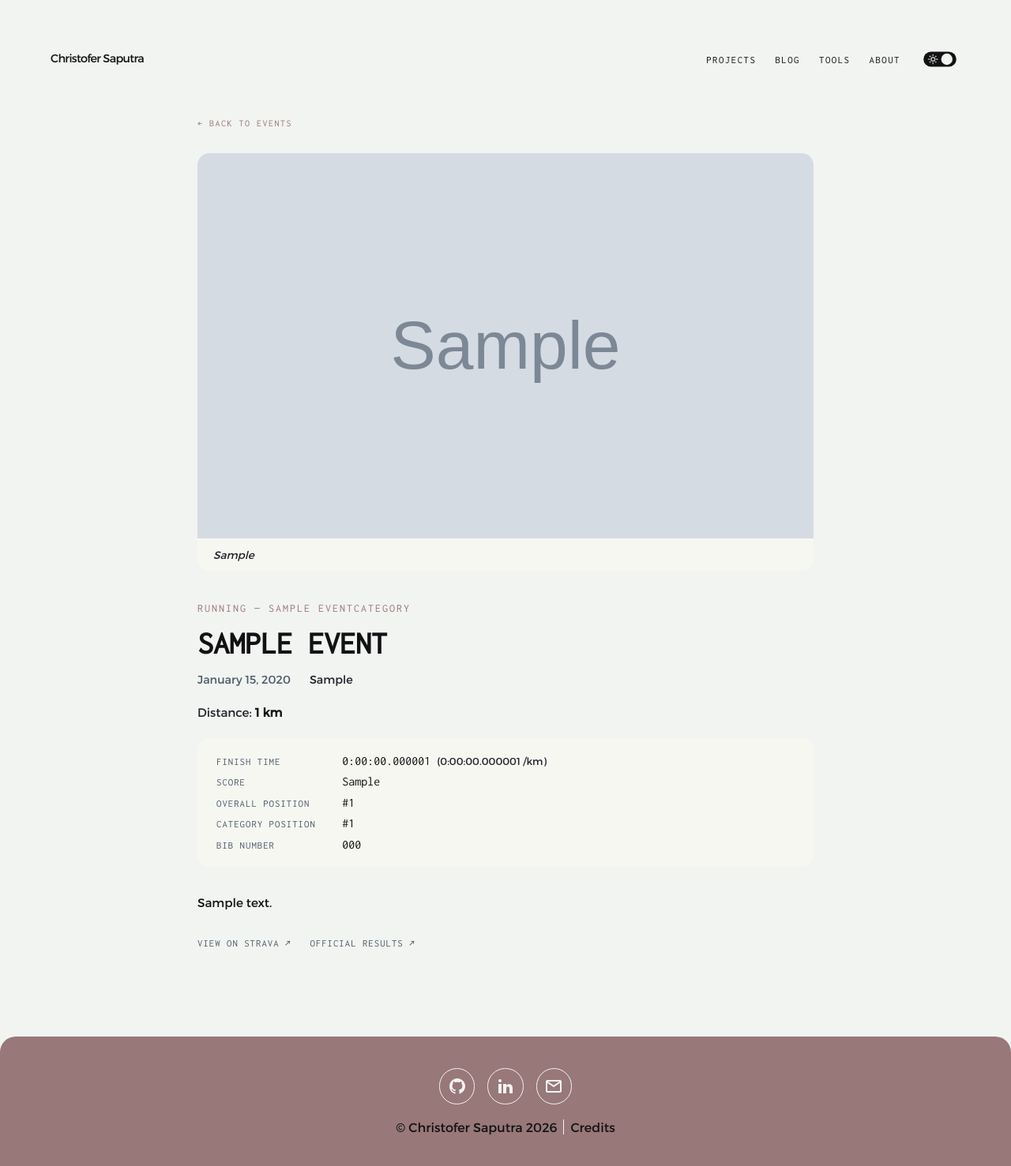
After one commit to chromium7/portfolio, a Django app: a page that uses templates/pages/event_detail.html in a window 1280 px wide. The commit adds this page. Shown: the whole page at 79% size. Run offline with Django 4.2, Linux system fonts and the light colour scheme; tables that the repository leaves empty hold one stand-in row (values such as "Sample post"); grey boxes marked "Sample" are stand-in pictures.

Commit message:
Event detail page (#28)
* refactor(#37): rename races page to events

* feat(#37): add events Django app with EventCategory, Event, and EventPhoto models

* feat(#37): show dynamic event data on events page from models

* fix(#37): remove 'rides' from events page, use 'Events' only

* fix(#37): remove 'rides' text, use 'Events' only

* feat(#37): remove pace_per_km field (now property), remove typical_distance_km, remove racket group, add strava_url

* feat(#37): add pagination to events page (6 per page)

* Event details page

* feat(APE-38): add slug field to Event, use slug for detail page URL

```diff
--- a/portfolio/apps/pages/urls.py
+++ b/portfolio/apps/pages/urls.py
@@ -11,4 +11,5 @@ urlpatterns = [
     path("tools/", views.ToolsView.as_view(), name="tools"),
     path("credits/", views.CreditsView.as_view(), name="credits"),
     path("events/", views.EventsView.as_view(), name="events"),
+    path("events/<slug:slug>/", views.EventDetailView.as_view(), name="event_detail"),
 ]
--- a/portfolio/apps/pages/views.py
+++ b/portfolio/apps/pages/views.py
@@ -1,7 +1,7 @@
 from typing import Any
 
 from django.db.models import QuerySet
-from django.views.generic import ListView, TemplateView
+from django.views.generic import DetailView, ListView, TemplateView
 
 from portfolio.apps.events.models import Event
 
@@ -41,3 +41,14 @@ class EventsView(ListView):
         categories = Event.objects.values_list("category__name", flat=True).distinct()
         context["categories"] = sorted(categories)
         return context
+
+
+class EventDetailView(DetailView):
+    model = Event
+    template_name = "pages/event_detail.html"
+    context_object_name = "event"
+    slug_field = "slug"
+    slug_url_kwarg = "slug"
+
+    def get_queryset(self) -> QuerySet[Event]:
+        return super().get_queryset().select_related("category").prefetch_related("photos")
--- a/static_files/css/pages/events.css
+++ b/static_files/css/pages/events.css
@@ -172,12 +184,254 @@
   color: var(--secondary-color);
 }
 
-@media (max-width: 600px) {
-  .race-card {
+/* ========== event detail ========== */
+
+.event-detail {
+  max-width: 780px;
+  margin: 18vh auto 10vh;
+}
+
+.event-detail__back {
+  font-family: var(--font-mono);
+  font-size: 0.75rem;
+  letter-spacing: 1.5px;
+  text-transform: uppercase;
+  color: var(--theme-secondary-color);
+  margin-bottom: var(--space-6);
+}
+
+/* ---------- carousel ---------- */
+
+.event-detail__carousel {
+  position: relative;
+  border-radius: var(--radius-lg);
+  overflow: hidden;
+  margin-bottom: 2.5rem;
+  background: var(--secondary-bg-color);
+}
+
+.event-detail__carousel-track {
+  display: flex;
+  transition: transform 0.4s ease;
+}
+
+.event-detail__carousel-slide {
+  flex: 0 0 100%;
+  min-width: 0;
+}
+
+.event-detail__carousel-slide img {
+  width: 100%;
+  aspect-ratio: 16 / 10;
+  object-fit: cover;
+  display: block;
+}
+
+.event-detail__carousel-caption {
+  padding: 0.75rem 1.25rem;
+  font-size: 0.85rem;
+  color: var(--secondary-color);
+  font-style: italic;
+}
+
+.event-detail__carousel-btn {
+  position: absolute;
+  top: 50%;
+  transform: translateY(-50%);
+  width: 40px;
+  height: 40px;
+  border-radius: 50%;
+  border: none;
+  background: rgba(0, 0, 0, 0.45);
+  color: #fff;
+  font-size: 1.5rem;
+  line-height: 1;
+  cursor: pointer;
+  transition: background var(--transition-fast);
+  display: flex;
+  align-items: center;
+  justify-content: center;
+  padding: 0;
+}
+
+.event-detail__carousel-btn:hover {
+  background: rgba(0, 0, 0, 0.65);
+}
+
+.event-detail__carousel-btn--prev {
+  left: 12px;
+}
+
+.event-detail__carousel-btn--next {
+  right: 12px;
+}
+
+.event-detail__carousel-dots {
+  display: flex;
+  justify-content: center;
+  gap: 8px;
+  padding: 12px;
+  position: absolute;
+  bottom: 0;
+  left: 0;
+  right: 0;
+}
+
+.event-detail__carousel-dot {
+  width: 8px;
+  height: 8px;
+  border-radius: 50%;
+  border: none;
+  background: rgba(255, 255, 255, 0.5);
+  cursor: pointer;
+  padding: 0;
+  transition: background var(--transition-fast);
+}
+
+.event-detail__carousel-dot:hover {
+  background: rgba(255, 255, 255, 0.8);
+}
+
+.event-detail__carousel-dot--active {
+  background: #fff;
+}
+
+/* ---------- hero placeholder ---------- */
+
+.event-detail__hero--placeholder {
+  display: flex;
+  align-items: center;
+  justify-content: center;
+  height: 240px;
+  background: repeating-linear-gradient(135deg, #e4e6c3, #e4e6c3 8px, #d8dab8 8px, #d8dab8 16px);
+  border-radius: var(--radius-lg);
+  font-family: var(--font-mono);
+  font-size: 0.85rem;
+  color: #4c5c6a;
+  margin-bottom: 2.5rem;
+}
+
+/* ---------- info section ---------- */
+
+.event-detail__info {
+  margin-top: 2rem;
+}
+
+.event-detail__meta {
+  display: flex;
+  align-items: center;
+  flex-wrap: wrap;
+  gap: var(--space-5);
+  margin-bottom: var(--space-5);
+  font-family: var(--font-mono);
+  font-size: 0.9rem;
+}
+
+.event-detail__date {
+  color: var(--theme-color);
+}
+
+.event-detail__loc {
+  color: var(--secondary-color);
+}
+
+.event-detail__distance {
+  font-size: 0.95rem;
+  color: var(--secondary-color);
+  margin-bottom: var(--space-5);
+}
+
+.event-detail__results {
+  display: flex;
+  flex-direction: column;
+  gap: 0.6rem;
+  margin-bottom: var(--space-6);
+  padding: 1.25rem 1.5rem;
+  background: var(--secondary-bg-color);
+  border-radius: var(--radius-lg);
+}
+
+.event-detail__result-row {
+  display: flex;
+  align-items: baseline;
+  gap: var(--space-4);
+}
+
+.event-detail__result-label {
+  font-family: var(--font-mono);
+  font-size: 0.8rem;
+  text-transform: uppercase;
+  letter-spacing: 1px;
+  color: var(--theme-color);
+  min-width: 140px;
+}
+
+.event-detail__result-value {
+  font-family: var(--font-mono);
+  font-size: 1rem;
+  color: var(--primary-color);
+}
+
+.event-detail__result-value small {
+  font-size: 0.8rem;
+  color: var(--secondary-color);
+}
+
+.event-detail__notes {
+  font-size: 0.95rem;
+  line-height: 1.75;
+  color: var(--primary-color);
+  margin-bottom: var(--space-6);
+}
+
+.event-detail__links {
+  display: flex;
+  gap: var(--space-5);
+  flex-wrap: wrap;
+  margin-top: var(--space-4);
+}
+
+.event-detail__link {
+  font-family: var(--font-mono);
+  font-size: 0.8rem;
+  letter-spacing: 1px;
+  text-transform: uppercase;
+  color: var(--theme-color);
+}
+
+/* ========== responsive ========== */
+
+@media (max-width: 960px) {
+  .races__feed {
+    grid-template-columns: repeat(3, 1fr);
+  }
+}
+
+@media (max-width: 700px) {
+  .races__feed {
+    grid-template-columns: repeat(2, 1fr);
+  }
+}
+
+@media (max-width: 460px) {
+  .races__feed {
     grid-template-columns: 1fr;
   }
+}
 
-  .race-card__media {
-    min-height: 110px;
+@media (max-width: 600px) {
+  .event-detail__carousel-btn {
+    width: 32px;
+    height: 32px;
+    font-size: 1.2rem;
+  }
+
+  .event-detail__result-row {
+    flex-direction: column;
+    gap: 2px;
+  }
+
+  .event-detail__result-label {
+    min-width: 0;
   }
 }
--- /dev/null
+++ b/templates/pages/event_detail.html
@@ -0,0 +1,137 @@
+{% extends "base.html" %}
+
+{% block title %}{{ event.name }} – Christofer Saputra{% endblock %}
+
+{% block content %}
+<section class="section">
+  <div class="page event-detail">
+    <a href="{% url 'pages:events' %}" class="event-detail__back link--clear">← Back to Events</a>
+
+    {% with photos=event.photos.all %}
+      {% if photos %}
+        <div class="event-detail__carousel" aria-label="Event photos">
+          <div class="event-detail__carousel-track">
+            {% for photo in photos %}
+              <div class="event-detail__carousel-slide">
+                <img src="{{ photo.image.url }}" alt="{{ photo.caption|default:event.name }}">
+                {% if photo.caption %}
+                  <p class="event-detail__carousel-caption">{{ photo.caption }}</p>
+                {% endif %}
+              </div>
+            {% endfor %}
+          </div>
+          {% if photos|length > 1 %}
+            <button type="button" class="event-detail__carousel-btn event-detail__carousel-btn--prev" aria-label="Previous photo">‹</button>
+            <button type="button" class="event-detail__carousel-btn event-detail__carousel-btn--next" aria-label="Next photo">›</button>
+            <div class="event-detail__carousel-dots">
+              {% for photo in photos %}
+                <button type="button" class="event-detail__carousel-dot{% if forloop.first %} event-detail__carousel-dot--active{% endif %}" data-index="{{ forloop.counter0 }}" aria-label="Go to photo {{ forloop.counter }}"></button>
+              {% endfor %}
+            </div>
+          {% endif %}
+        </div>
+      {% else %}
+        <div class="event-detail__hero event-detail__hero--placeholder">No photos available.</div>
+      {% endif %}
+    {% endwith %}
+
+    <div class="event-detail__info">
+      <p class="page-kicker">{{ event.category.group|title }} — {{ event.category.name }}</p>
+      <h1 class="page-heading page-heading--left">{{ event.name }}</h1>
+
+      <div class="event-detail__meta">
+        <span class="event-detail__date">{{ event.date|date:"F j, Y" }}</span>
+        {% if event.location %}
+          <span class="event-detail__loc">{{ event.location }}</span>
+        {% endif %}
+      </div>
+
+      {% if event.distance_km %}
+        <p class="event-detail__distance">Distance: <strong>{{ event.distance_km|floatformat }} km</strong></p>
+      {% endif %}
+
+      <div class="event-detail__results">
+        {% if event.finish_time %}
+          <div class="event-detail__result-row">
+            <span class="event-detail__result-label">Finish Time</span>
+            <span class="event-detail__result-value">{{ event.finish_time }}{% if event.pace_per_km %} <small>({{ event.pace_per_km }} /km)</small>{% endif %}</span>
+          </div>
+        {% endif %}
+        {% if event.score %}
+          <div class="event-detail__result-row">
+            <span class="event-detail__result-label">Score</span>
+            <span class="event-detail__result-value">{{ event.score }}</span>
+          </div>
+        {% endif %}
+        {% if event.overall_position %}
+          <div class="event-detail__result-row">
+            <span class="event-detail__result-label">Overall Position</span>
+            <span class="event-detail__result-value">#{{ event.overall_position }}</span>
+          </div>
+        {% endif %}
+        {% if event.category_position %}
+          <div class="event-detail__result-row">
+            <span class="event-detail__result-label">Category Position</span>
+            <span class="event-detail__result-value">#{{ event.category_position }}</span>
+          </div>
+        {% endif %}
+        {% if event.bib_number %}
+          <div class="event-detail__result-row">
+            <span class="event-detail__result-label">Bib Number</span>
+            <span class="event-detail__result-value">{{ event.bib_number }}</span>
+          </div>
+        {% endif %}
+      </div>
+
+      {% if event.notes %}
+        <div class="event-detail__notes">
+          <p>{{ event.notes }}</p>
+        </div>
+      {% endif %}
+
+      {% if event.strava_url or event.official_result_url %}
+        <div class="event-detail__links">
+          {% if event.strava_url %}
+            <a href="{{ event.strava_url }}" target="_blank" rel="noopener" class="event-detail__link">View on Strava ↗</a>
+          {% endif %}
+          {% if event.official_result_url %}
+            <a href="{{ event.official_result_url }}" target="_blank" rel="noopener" class="event-detail__link">Official Results ↗</a>
+          {% endif %}
+        </div>
+      {% endif %}
+    </div>
+  </div>
+</section>
+{% endblock %}
+
+{% block extra_js %}
+{% with photos=event.photos.all %}
+  {% if photos|length > 1 %}
+<script>
+  (function () {
+    var track = document.querySelector('.event-detail__carousel-track');
+    var slides = document.querySelectorAll('.event-detail__carousel-slide');
+    var prevBtn = document.querySelector('.event-detail__carousel-btn--prev');
+    var nextBtn = document.querySelector('.event-detail__carousel-btn--next');
+    var dots = document.querySelectorAll('.event-detail__carousel-dot');
+    var current = 0;
+    var total = {{ photos|length }};
+
+    function goTo(index) {
+      current = ((index % total) + total) % total;
+      track.style.transform = 'translateX(-' + (current * 100) + '%)';
+      dots.forEach(function (dot, i) {
+        dot.classList.toggle('event-detail__carousel-dot--active', i === current);
+      });
+    }
+
+    prevBtn.addEventListener('click', function () { goTo(current - 1); });
+    nextBtn.addEventListener('click', function () { goTo(current + 1); });
+    dots.forEach(function (dot) {
+      dot.addEventListener('click', function () { goTo(parseInt(dot.dataset.index)); });
+    });
+  })();
+</script>
+  {% endif %}
+{% endwith %}
+{% endblock %}
```
Also changed, not shown: other parts of static_files/css/pages/events.css (+29 -17 lines), portfolio/apps/events/models.py (+16 -0 lines), templates/pages/events.html (+3 -9 lines), tests/apps/events/test_models.py (+14 -0 lines), tests/apps/events/test_views.py (+7 -5 lines), portfolio/apps/events/migrations/0002_event_slug.py (added).
